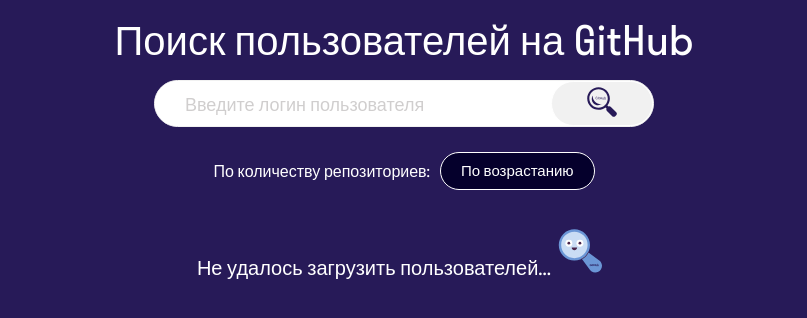
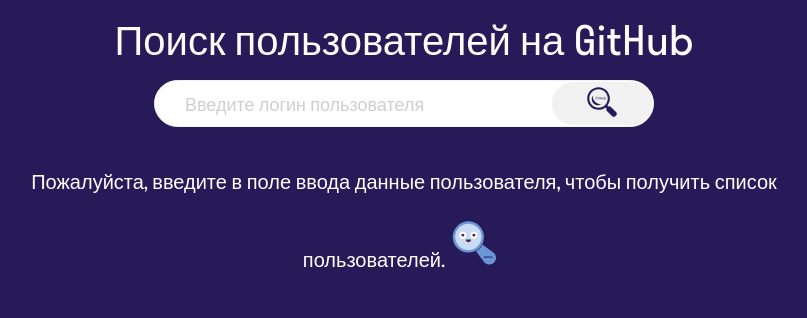
Before and after one commit to DianaSemenova/attestation-project---search-js, a React (Create React App) app: page / in a window 1280 px wide. Shown: the top 318 px of the page, without its empty margins (236-1043 px from the left). Built offline with nearby package versions, Linux system fonts and the light colour scheme; no server answers.

Commit message:
chore: useGetUsersQuery rewritten using Lazy

```diff
--- a/src/pages/Main/Main.jsx
+++ b/src/pages/Main/Main.jsx
@@ -4,24 +4,45 @@
 import * as S from './main.style';
 import Filter from '../../components/FilterBlock/Filter/Filter';
 import SearchNoResultSvg from '../../components/UI/Icons/Search/SearchNoResultSvg';
-import { useGetUsersQuery } from '../../store/services/users';
+import { useLazyGetUsersQuery } from '../../store/services/users';
 
 export default function MainPage() {
     const { paramsLogin, paramsSort, perPage, page } = useSelector(
         (state) => state.users,
     );
-    const { data, isLoading, isError } = useGetUsersQuery({
+
+    const [getUsers, { isLoading, isError, data }] = useLazyGetUsersQuery();
+
+    useEffect(() => {
+        console.log('isLoading', isLoading);
+    }, [isLoading]);
+
+    useEffect(() => {
+        console.log('isError', isError);
+    }, [isError]);
+
+    useEffect(() => {
+        console.log('data', data);
+    }, [data]);
+
+    const fetchDataUsers = async () => {
+        try {
+            await getUsers({
                 paramsLogin,
                 paramsSort,
                 perPage,
                 page,
             });
+        } catch (error) {
+            console.error(error);
+        }
+    };
 
     useEffect(() => {
-        if (data && paramsLogin && paramsSort && perPage && page) {
-            console.log('data', data);
+        if (paramsLogin && paramsSort && perPage && page) {
+            fetchDataUsers();
         }
-    }, [data, paramsLogin, paramsSort, perPage, page]);
+    }, [paramsLogin, paramsSort, perPage, page]);
 
     const getTextResult = () => {
         if (isError) {
@@ -30,7 +51,7 @@
 
         if (!isError && !isLoading) {
             if (!data) {
-                return 'Пожалуйста, введите в поле ввода данные пользователя, такие как логин или имя, чтобы получить список пользователей.';
+                return 'Пожалуйста, введите в поле ввода данные пользователя, чтобы получить список пользователей.';
             }
 
             if (paramsLogin && data?.length === 0) {
@@ -45,13 +66,15 @@
 
     return (
         <S.App>
-            <Filter />
+            {data?.length > 0 && <Filter />}
+            {(!data || data?.length === 0) && (
                 <S.NoResultBlock>
                     <S.TextResult>
                         {getTextResult()}
                         <SearchNoResultSvg />
                     </S.TextResult>
                 </S.NoResultBlock>
+            )}
         </S.App>
     );
 }
--- a/src/pages/Main/main.style.js
+++ b/src/pages/Main/main.style.js
@@ -3,6 +3,7 @@
 export const App = styled.div`
     max-width: 1178px;
     margin: 0 auto;
+    padding-top: 30px;
 `;
 
 export const NoResultBlock = styled.div`
--- a/src/store/services/users.js
+++ b/src/store/services/users.js
@@ -15,4 +15,4 @@
     }),
 });
 
-export const { useGetUsersQuery } = usersQuery;
+export const { useGetUsersQuery, useLazyGetUsersQuery } = usersQuery;
```
Lines whose indentation alone changed are shown as unchanged.
